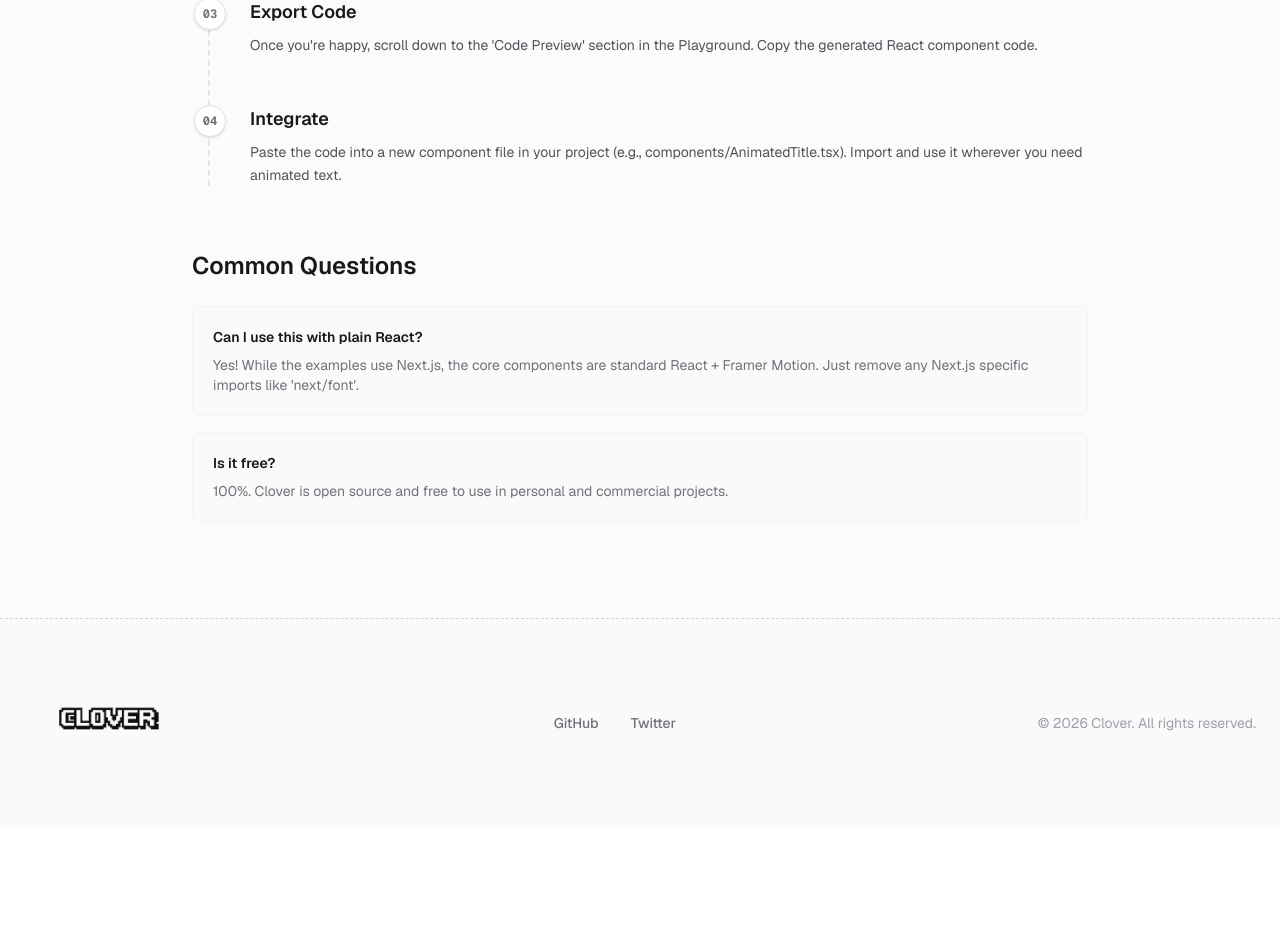
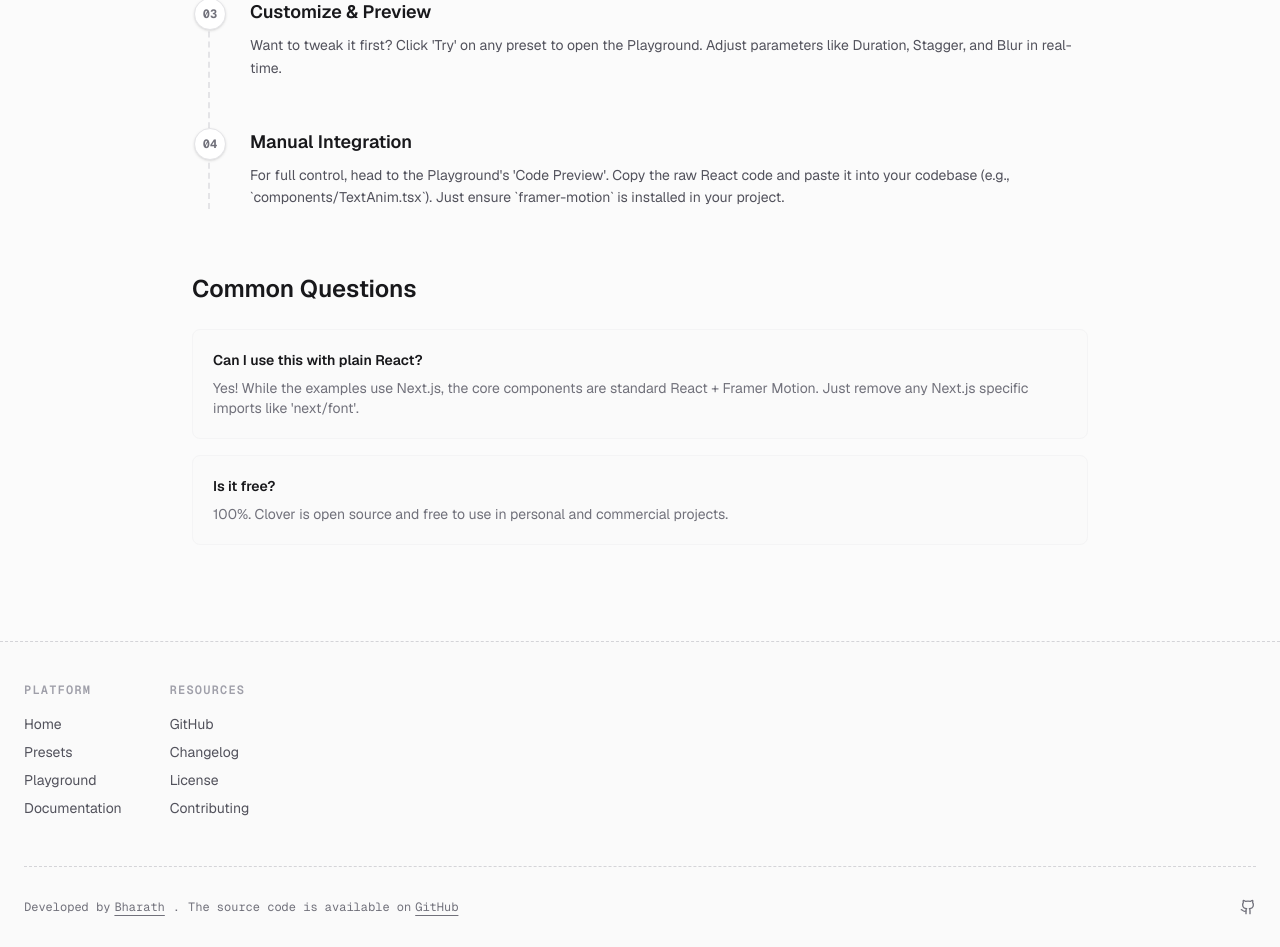
Before and after one commit to clover-kit/Clover, a Next.js app: page /docs in a window 1280 px wide. Shown: the part 1392-2339 px from the top of the page. Before the commit the page ends 2219 px from the top, so only its background shows below. Built offline with nearby package versions, Linux system fonts and the light colour scheme.

Commit message:
docs: update guides for CLI and new workflow

```diff
--- a/app/docs/page.tsx
+++ b/app/docs/page.tsx
@@ -4,7 +4,7 @@ import React from "react";
 import Image from "next/image";
 import Link from "next/link";
 import { useTheme } from "next-themes";
-import { Star, Moon, Sun, ChevronRight, Terminal, Copy, Check, Info } from "lucide-react";
+import { Star, Moon, Sun, ChevronRight, Terminal, Copy, Check, Info, Github } from "lucide-react";
 import { useState } from "react";
 
 export default function DocsPage() {
@@ -34,7 +34,7 @@ export default function DocsPage() {
                     <div className="flex items-center gap-4">
                         <div className="hidden sm:flex items-center gap-1.5 border border-zinc-200 dark:border-zinc-800 bg-white dark:bg-zinc-900 px-2 py-1 rounded shadow-sm">
                             <Star className="w-4 h-4 text-amber-500 fill-amber-500" />
-                            <span className="text-sm font-medium font-mono text-zinc-900 dark:text-zinc-100">1.2k</span>
+                            <span className="text-sm font-medium font-mono text-zinc-900 dark:text-zinc-100">1</span>
                         </div>
                         <button
                             onClick={() => setTheme(theme === "dark" ? "light" : "dark")}
@@ -110,25 +110,25 @@ export default function DocsPage() {
                                 <Step
                                     number="01"
                                     title="Browse & Choose"
-                                    description="Explore the Presets page to find an animation that fits your vibe. Use the new search feature to find specific styles like 'Glitch' or 'Typewriter'."
+                                    description="Explore the Presets page to find an animation that fits your vibe. Use the new search feature to find specific styles like 'Glitch' or 'System'."
                                 />
 
                                 <Step
                                     number="02"
-                                    title="Customize in Playground"
-                                    description="Click the 'Try' button on any preset to open the Playground. Tweak parameters like Duration, Stagger, and Offsets until it feels just right."
+                                    title="Install via Terminal"
+                                    description="The fastest way to get started. Copy the command from the 'Install' section of any preset (e.g. `npx shadcn@latest add ...`) and run it. This maps the component directly to your project using the shadcn CLI."
                                 />
 
                                 <Step
                                     number="03"
-                                    title="Export Code"
-                                    description="Once you're happy, scroll down to the 'Code Preview' section in the Playground. Copy the generated React component code."
+                                    title="Customize & Preview"
+                                    description="Want to tweak it first? Click 'Try' on any preset to open the Playground. Adjust parameters like Duration, Stagger, and Blur in real-time."
                                 />
 
                                 <Step
                                     number="04"
-                                    title="Integrate"
-                                    description="Paste the code into a new component file in your project (e.g., components/AnimatedTitle.tsx). Import and use it wherever you need animated text."
+                                    title="Manual Integration"
+                                    description="For full control, head to the Playground's 'Code Preview'. Copy the raw React code and paste it into your codebase (e.g., `components/TextAnim.tsx`). Just ensure `framer-motion` is installed in your project."
                                 />
 
                             </div>
@@ -156,26 +156,46 @@ export default function DocsPage() {
             </main>
 
             {/* Footer */}
-            <footer className="bg-zinc-50 dark:bg-zinc-900 border-t border-dashed border-zinc-300 dark:border-zinc-800 py-12">
-                <div className="max-w-7xl mx-auto px-6 flex flex-col md:flex-row justify-between items-center gap-6">
-                    <div className="flex items-center gap-2">
-                        <Image
-                            src="/logo-text.png"
-                            alt="Clover"
-                            width={140}
-                            height={40}
-                            className="object-contain h-28 w-auto dark:invert"
-                        />
+            <footer className="bg-zinc-50 dark:bg-zinc-900 border-t border-dashed border-zinc-300 dark:border-zinc-800 pt-10 pb-8 overflow-hidden">
+                <div className="max-w-7xl mx-auto px-6">
+                    <div className="flex flex-col md:flex-row justify-between gap-8 mb-12">
+                        <div className="flex gap-12">
+                            <div>
+                                <h4 className="font-mono text-xs font-semibold uppercase text-zinc-400 mb-4 tracking-widest">Platform</h4>
+                                <ul className="space-y-2 text-sm text-zinc-600 dark:text-zinc-400">
+                                    <li><Link href="/" className="hover:text-zinc-900 dark:hover:text-zinc-100 transition-colors">Home</Link></li>
+                                    <li><Link href="/presets" className="hover:text-zinc-900 dark:hover:text-zinc-100 transition-colors">Presets</Link></li>
+                                    <li><Link href="/playground" className="hover:text-zinc-900 dark:hover:text-zinc-100 transition-colors">Playground</Link></li>
+                                    <li><Link href="/docs" className="hover:text-zinc-900 dark:hover:text-zinc-100 transition-colors">Documentation</Link></li>
+                                </ul>
+                            </div>
+                            <div>
+                                <h4 className="font-mono text-xs font-semibold uppercase text-zinc-400 mb-4 tracking-widest">Resources</h4>
+                                <ul className="space-y-2 text-sm text-zinc-600 dark:text-zinc-400">
+                                    <li><a href="https://github.com/clover-kit/Clover" target="_blank" rel="noopener noreferrer" className="hover:text-zinc-900 dark:hover:text-zinc-100 transition-colors">GitHub</a></li>
+                                    <li><a href="https://github.com/clover-kit/Clover/releases" target="_blank" rel="noopener noreferrer" className="hover:text-zinc-900 dark:hover:text-zinc-100 transition-colors">Changelog</a></li>
+                                    <li><a href="https://github.com/clover-kit/Clover/blob/main/LICENSE" target="_blank" rel="noopener noreferrer" className="hover:text-zinc-900 dark:hover:text-zinc-100 transition-colors">License</a></li>
+                                    <li><a href="https://github.com/clover-kit/Clover/blob/main/CONTRIBUTING.md" target="_blank" rel="noopener noreferrer" className="hover:text-zinc-900 dark:hover:text-zinc-100 transition-colors">Contributing</a></li>
+                                </ul>
+                            </div>
+                        </div>
                     </div>
 
-                    <div className="flex gap-8 text-sm font-medium text-zinc-500 dark:text-zinc-400">
-                        <a href="#" className="hover:text-zinc-900 dark:hover:text-zinc-100 transition-colors">GitHub</a>
-                        <a href="#" className="hover:text-zinc-900 dark:hover:text-zinc-100 transition-colors">Twitter</a>
+                    <div className="flex flex-col md:flex-row justify-between items-center w-full pt-8 border-t border-dashed border-zinc-300 dark:border-zinc-800 text-xs text-zinc-500 font-mono">
+                        <div className="flex items-center gap-1">
+                            <span>Developed by</span>
+                            <a href="https://github.com/AVBharath10" target="_blank" rel="noopener noreferrer" className="underline underline-offset-4 hover:text-zinc-900 dark:hover:text-zinc-100 transition-colors">Bharath</a>
+                            <span className="mx-1">.</span>
+                            <span>The source code is available on</span>
+                            <a href="https://github.com/clover-kit/Clover" target="_blank" rel="noopener noreferrer" className="underline underline-offset-4 hover:text-zinc-900 dark:hover:text-zinc-100 transition-colors">GitHub</a>
+                        </div>
+
+                        <div className="flex items-center gap-4 mt-4 md:mt-0">
+                            <a href="https://github.com/clover-kit/Clover" target="_blank" rel="noopener noreferrer" className="hover:text-zinc-900 dark:hover:text-zinc-100 transition-colors">
+                                <Github className="w-4 h-4" />
+                            </a>
+                        </div>
                     </div>
-
-                    <p className="text-sm text-zinc-400 dark:text-zinc-600">
-                        &copy; 2026 Clover. All rights reserved.
-                    </p>
                 </div>
             </footer>
         </div>
```
